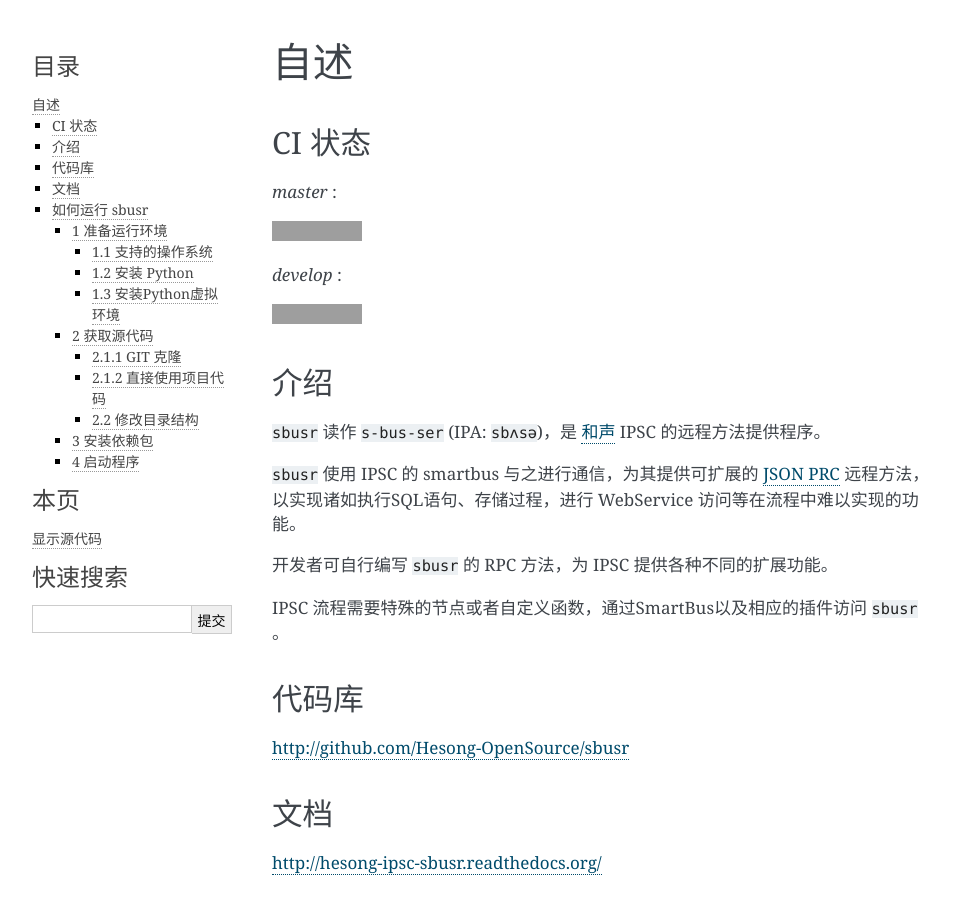
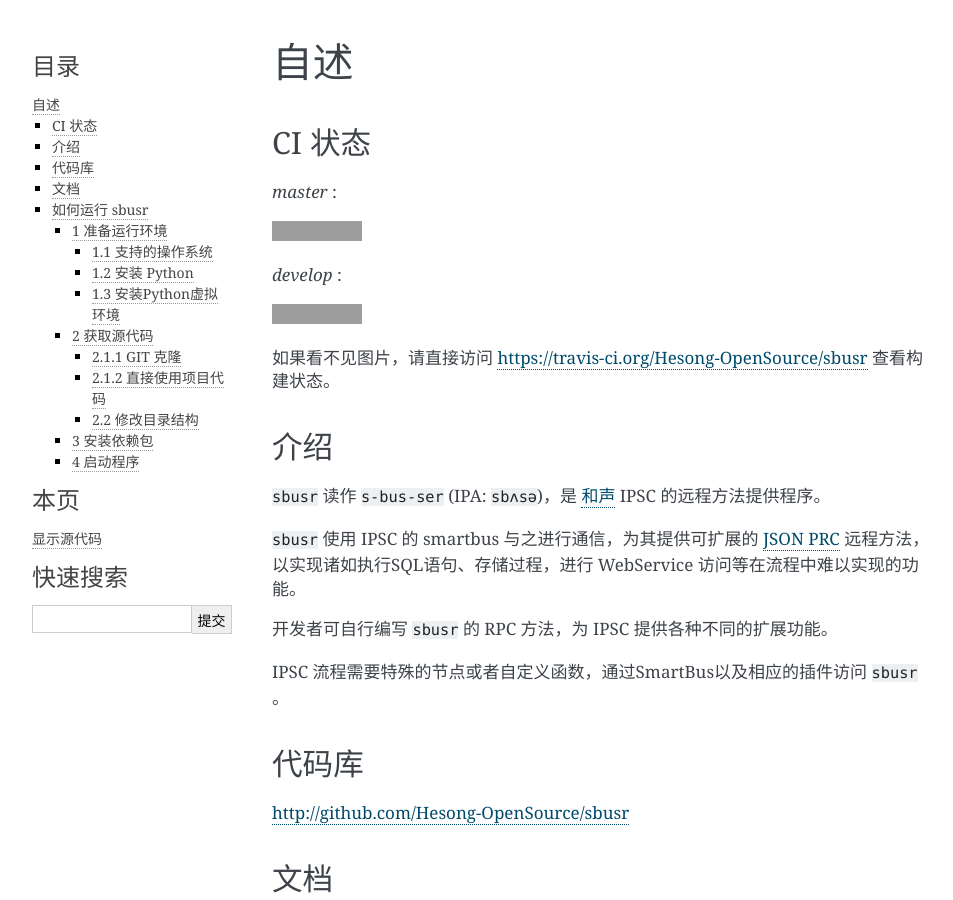
Before and after one commit to Hesong-OpenSource/sbusr, a Sphinx documentation site: the page built from docs/readme.rst, in a window 1280 px wide and 900 px high. Shown: the whole window, without its empty margins (148-1101 px from the left). Built offline with Sphinx 7.4.7, drawn with Linux system fonts in a browser that asks for light colours; grey boxes are pictures that could not be loaded.

Commit message:
docs modified

```diff
--- a/README.rst
+++ b/README.rst
@@ -14,6 +14,8 @@
 
 .. image:: https://travis-ci.org/Hesong-OpenSource/sbusr.svg?branch=develop
     :target: https://travis-ci.org/Hesong-OpenSource/sbusr
+
+如果看不见图片，请直接访问 https://travis-ci.org/Hesong-OpenSource/sbusr 查看构建状态。
 
 介绍
 ######
```
Also changed, not shown: docs/index.rst (line endings or trailing spaces).
